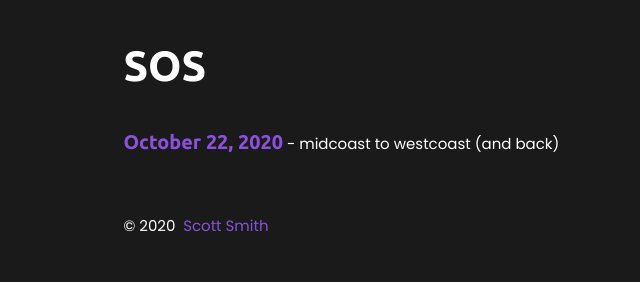
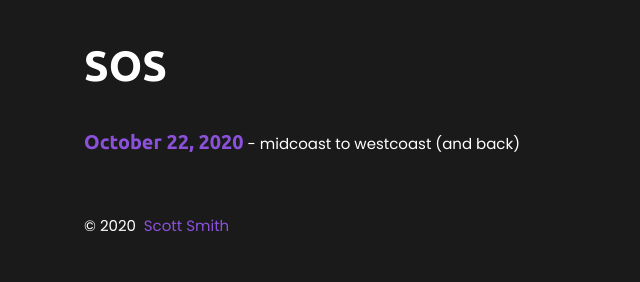
Before and after one commit to scottosmith/sos-blog, a Gatsby site: page / in a window 1280 px wide. Shown: the whole page, without its empty margins (241-881 px from the left). Built offline with nearby package versions, Linux system fonts and the light colour scheme; Gatsby itself is replaced by a stand-in of ours; some packages are replaced by stand-ins of ours.

Commit message:
Less l/r padding on main section (#6)
* Less l/r padding on main section

* Less l/r padding

```diff
--- a/src/components/layout.js
+++ b/src/components/layout.js
@@ -47,14 +47,14 @@
     )
   }
 
-  const width = onRootPath ? rhythm(25) : rhythm(75) ;
+  const width = onRootPath ? rhythm(25) : rhythm(73) ;
   return (
     <div
       style={{
         marginLeft: `auto`,
         marginRight: `auto`,
         maxWidth: width,
-        padding: `${rhythm(1.5)} ${rhythm(2)}`,
+        padding: `${rhythm(1.5)} ${rhythm(0.50)}`,
       }}
     >
       <header>{header}</header>
```
